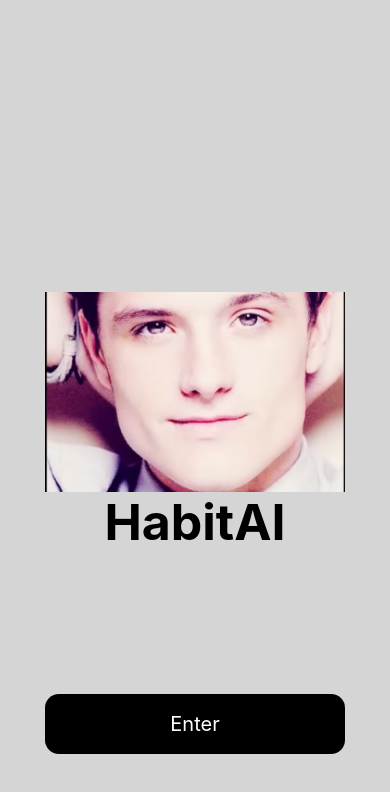
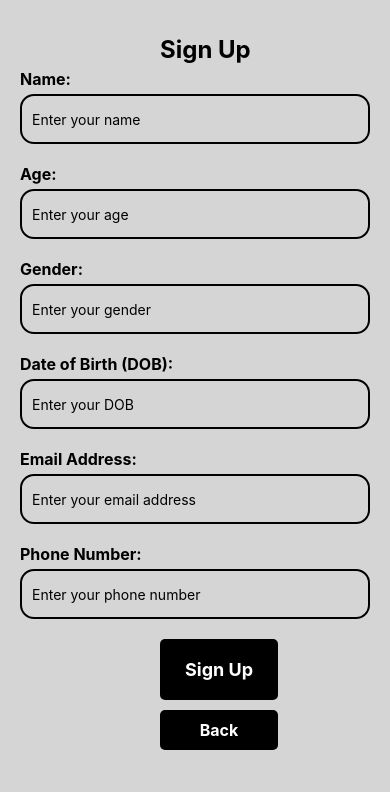
Before and after one commit to Zafcar/Major-Topic-HabitAI, a React Native app: screen /SignUp in a window 390 px wide. Before the commit this address had no page. Shown: the top 792 px of the page. Built offline with nearby package versions, Linux system fonts and the light colour scheme.

Commit message:
Sign in  and Sign up done

```diff
--- a/App.js
+++ b/App.js
@@ -1,34 +1,45 @@
 import React from "react";
-import { View, Text, StyleSheet, Image } from "react-native";
+import { View, Text, StyleSheet, Image, TouchableOpacity } from "react-native";
 import { NavigationContainer } from "@react-navigation/native";
 import { createStackNavigator } from "@react-navigation/stack";
-import { TouchableOpacity } from "react-native-gesture-handler";
 
+import SignInScreen from "./MainIntialScreens/SignInScreen";
+import SignUpScreen from "./MainIntialScreens/SignUpScreen";
 import HomeScreen from "./MainIntialScreens/HomeScreen";
-import CalendarScreen from "./MainIntialScreens/CalendarScreen";
-import TodoList from "./MainIntialScreens/CreateTaskScreen";
-import NotificationScreen from "./MainIntialScreens/NotificationScreen";
-import RewardsScreen from "./SubScreens/CompletedTaskDetails";
-import OngoingTaskDetails from "./SubScreens/OngoingTaskDetails";
-import CompletedTaskDetails from "./SubScreens/CompletedTaskDetails";
 
 const MainScreen = ({ navigation }) => {
   return (
     <View style={styles.container}>
-      <Image
-        source={require('./assets/Josh.png')} // TODO: Image replaced later
-        style={{ width: 300, height: 200 }}
-      />
       <Text style={[styles.mainText, { color: "black" }]}>HabitAI</Text>
       <View style={styles.buttonContainer}>
         <View style={styles.buttonWrapper}>
           <TouchableOpacity
             style={styles.customButton}
             onPress={() => {
-              navigation.navigate("homeScreen");
+              navigation.navigate("SignIn");
             }}
           >
-            <Text style={styles.customButtonText}>Enter</Text>
+            <Text style={styles.customButtonText}>Sign In</Text>
+          </TouchableOpacity>
+        </View>
+        <View style={styles.buttonWrapper}>
+          <TouchableOpacity
+            style={styles.customButton}
+            onPress={() => {
+              navigation.navigate("SignUp");
+            }}
+          >
+            <Text style={styles.customButtonText}>Sign Up</Text>
+          </TouchableOpacity>
+        </View>
+        <View style={styles.buttonWrapper}>
+          <TouchableOpacity
+            style={styles.customButton}
+            onPress={() => {
+              navigation.navigate("TempHome");
+            }}
+          >
+            <Text style={styles.customButtonText}>Temp - Home</Text>
           </TouchableOpacity>
         </View>
       </View>
@@ -45,22 +56,9 @@ const App = () => {
         screenOptions={{ headerShown: false }}
       >
         <Stack.Screen name="Main" component={MainScreen} />
-        <Stack.Screen name="homeScreen" component={HomeScreen} />
-        <Stack.Screen name="rewardsScreen" component={RewardsScreen} />
-        <Stack.Screen name="createTaskScreen" component={TodoList} />
-        <Stack.Screen name="calendarScreen" component={CalendarScreen} />
-        <Stack.Screen
-          name="notificationScreen"
-          component={NotificationScreen}
-        />
-        <Stack.Screen
-          name="ongoingTaskDetails"
-          component={OngoingTaskDetails}
-        />
-        <Stack.Screen
-          name="completedTaskDetails"
-          component={CompletedTaskDetails}
-        />
+        <Stack.Screen name="SignIn" component={SignInScreen} />
+        <Stack.Screen name="SignUp" component={SignUpScreen} />
+        <Stack.Screen name="TempHome" component={HomeScreen} />
       </Stack.Navigator>
     </NavigationContainer>
   );
--- /dev/null
+++ b/MainIntialScreens/SignInScreen.js
@@ -0,0 +1,87 @@
+import React, { useState } from 'react';
+import { View, Text, TextInput, TouchableOpacity, StyleSheet } from 'react-native';
+
+const SignInScreen = ({ navigation }) => {
+  const [email, setEmail] = useState('');
+  const [password, setPassword] = useState('');
+
+  const handleSignIn = () => {
+    // Implement your sign-in logic here
+    console.log('Signing in with email:', email, 'and password:', password);
+    // Example: You might send a request to your backend server to authenticate the user
+  };
+
+  return (
+    <View style={styles.container}>
+      <Text style={styles.title}>Sign In</Text>
+      <TextInput
+        style={styles.input}
+        placeholder="Email"
+        onChangeText={setEmail}
+        value={email}
+        autoCapitalize="none"
+      />
+      <TextInput
+        style={styles.input}
+        placeholder="Password"
+        onChangeText={setPassword}
+        value={password}
+        secureTextEntry={true}
+      />
+      <TouchableOpacity style={styles.button} onPress={handleSignIn}>
+        <Text style={styles.buttonText}>Sign In</Text>
+      </TouchableOpacity>
+      <TouchableOpacity style={styles.backButton} onPress={() => navigation.goBack()}>
+        <Text style={styles.backButtonText}>Back</Text>
+      </TouchableOpacity>
+    </View>
+  );
+};
+
+const styles = StyleSheet.create({
+  container: {
+    flex: 1,
+    justifyContent: 'center',
+    alignItems: 'center',
+    backgroundColor: '#D5D5D5',
+  },
+  title: {
+    fontSize: 50,
+    fontWeight: 'bold',
+    marginBottom: 20,
+  },
+  input: {
+    width: '80%',
+    height: 60,
+    borderColor: 'gray',
+    borderWidth: 2,
+    marginBottom: 20,
+    paddingLeft: 10,
+    borderRadius: 14,
+  },
+  button: {
+    backgroundColor: 'black',
+    paddingVertical: 20,
+    paddingHorizontal: 40,
+    borderRadius: 14,
+    marginBottom: 10,
+  },
+  buttonText: {
+    fontSize: 20,
+    color: 'white',
+    fontWeight: 'bold',
+  },
+  backButton: {
+    backgroundColor: 'gray',
+    paddingVertical: 20,
+    paddingHorizontal: 40,
+    borderRadius: 14,
+  },
+  backButtonText: {
+    fontSize: 20,
+    color: 'white',
+    fontWeight: 'bold',
+  },
+});
+
+export default SignInScreen;
--- /dev/null
+++ b/MainIntialScreens/SignUpScreen.js
@@ -0,0 +1,150 @@
+import React, { useState } from 'react';
+import { View, Text, TextInput, TouchableOpacity, StyleSheet } from 'react-native';
+
+const SignUpScreen = ({ navigation }) => {
+  const [name, setName] = useState('');
+  const [age, setAge] = useState('');
+  const [gender, setGender] = useState('');
+  const [dob, setDob] = useState('');
+  const [email, setEmail] = useState('');
+  const [phoneNumber, setPhoneNumber] = useState('');
+
+  const handleSignUp = () => {
+    // Implement your sign-up logic here
+    console.log('Signing up with Name:', name, 'Age:', age, 'Gender:', gender, 'Date of Birth:', dob, 'Email:', email, 'Phone Number:', phoneNumber);
+    // Example: You might send a request to your backend server to register the user
+  };
+
+  return (
+    <View style={styles.container}>
+      <Text style={styles.title}>Sign Up</Text>
+      <View style={styles.inputContainer}>
+        <Text style={styles.inputTitle}>Name:</Text>
+        <TextInput
+          style={styles.input}
+          placeholder="Enter your name"
+          onChangeText={setName}
+          value={name}
+        />
+      </View>
+      <View style={styles.inputContainer}>
+        <Text style={styles.inputTitle}>Age:</Text>
+        <TextInput
+          style={styles.input}
+          placeholder="Enter your age"
+          onChangeText={setAge}
+          value={age}
+          keyboardType="numeric"
+        />
+      </View>
+      <View style={styles.inputContainer}>
+        <Text style={styles.inputTitle}>Gender:</Text>
+        <TextInput
+          style={styles.input}
+          placeholder="Enter your gender"
+          onChangeText={setGender}
+          value={gender}
+        />
+      </View>
+      <View style={styles.inputContainer}>
+        <Text style={styles.inputTitle}>Date of Birth (DOB):</Text>
+        <TextInput
+          style={styles.input}
+          placeholder="Enter your DOB"
+          onChangeText={setDob}
+          value={dob}
+        />
+      </View>
+      <View style={styles.inputContainer}>
+        <Text style={styles.inputTitle}>Email Address:</Text>
+        <TextInput
+          style={styles.input}
+          placeholder="Enter your email address"
+          onChangeText={setEmail}
+          value={email}
+          keyboardType="email-address"
+        />
+      </View>
+      <View style={styles.inputContainer}>
+        <Text style={styles.inputTitle}>Phone Number:</Text>
+        <TextInput
+          style={styles.input}
+          placeholder="Enter your phone number"
+          onChangeText={setPhoneNumber}
+          value={phoneNumber}
+          keyboardType="phone-pad"
+        />
+      </View>
+      <View style={styles.buttonContainer}>
+        <TouchableOpacity style={styles.button} onPress={handleSignUp}>
+          <Text style={styles.buttonText}>Sign Up</Text>
+        </TouchableOpacity>
+        <TouchableOpacity style={styles.backButton} onPress={() => navigation.goBack()}>
+          <Text style={styles.backButtonText}>Back</Text>
+        </TouchableOpacity>
+      </View>
+    </View>
+  );
+};
+
+const styles = StyleSheet.create({
+  container: {
+    flex: 1,
+    justifyContent: 'flex-start',
+    alignItems: 'flex-start',
+    backgroundColor: '#D5D5D5',
+    padding: 20,
+  },
+  title: {
+    fontSize: 24,
+    fontWeight: 'bold',
+    top: 15,
+    marginBottom: 20,
+    left: 140,
+  },
+  inputContainer: {
+    marginBottom: 20,
+  },
+  inputTitle: {
+    fontSize: 16,
+    marginBottom: 5,
+    fontWeight: 'bold',
+  },
+  input: {
+    width: 350,
+    height: 50,
+    borderColor: 'black',
+    borderWidth: 2,
+    paddingLeft: 10,
+    borderRadius: 14,
+  },
+  button: {
+    backgroundColor: 'black',
+    paddingVertical: 20,
+    paddingHorizontal: 25,
+    borderRadius: 5,
+    marginBottom: 10,
+    left: 140,
+  },
+  buttonText: {
+    color: 'white',
+    fontSize: 18,
+    fontWeight: 'bold',
+    textAlign: 'center',
+  },
+  backButton: {
+    backgroundColor: 'black',
+    paddingVertical: 10,
+    paddingHorizontal: 20,
+    borderRadius: 5,
+    left: 140,
+  },
+  backButtonText: {
+    color: 'white',
+    fontSize: 16,
+    fontWeight: 'bold',
+    textAlign: 'center',
+  },
+});
+
+export default SignUpScreen;
```
